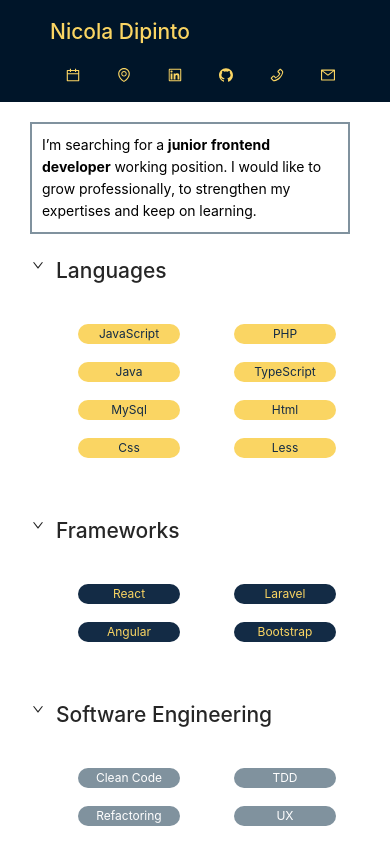
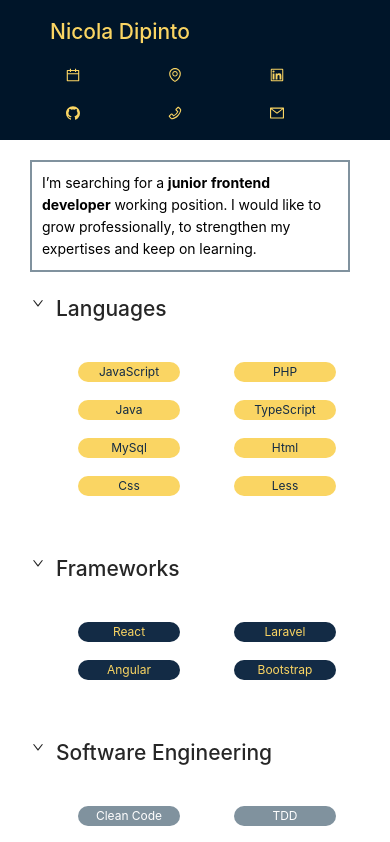
Before and after one commit to NicolaDipintoDev/cv.assignment, a React (Create React App) app in the folder cv-assignment/: page / in a window 390 px wide. Shown: the top 842 px of the page. Built offline with nearby package versions, Linux system fonts and the light colour scheme.

Commit message:
fix responsivity

```diff
--- a/cv-assignment/src/components/headerContent/headerIcons/HeaderIcons.js
+++ b/cv-assignment/src/components/headerContent/headerIcons/HeaderIcons.js
@@ -46,7 +46,7 @@ const HeaderIcons = () => {
       dataSource={icons}
       grid={{
         gutter: 16,
-        xs: 6
+        xs: 3
       }}
       split={false}
       renderItem={(item, i) => <List.Item>{renderIcon(i, item)}</List.Item>}
```
